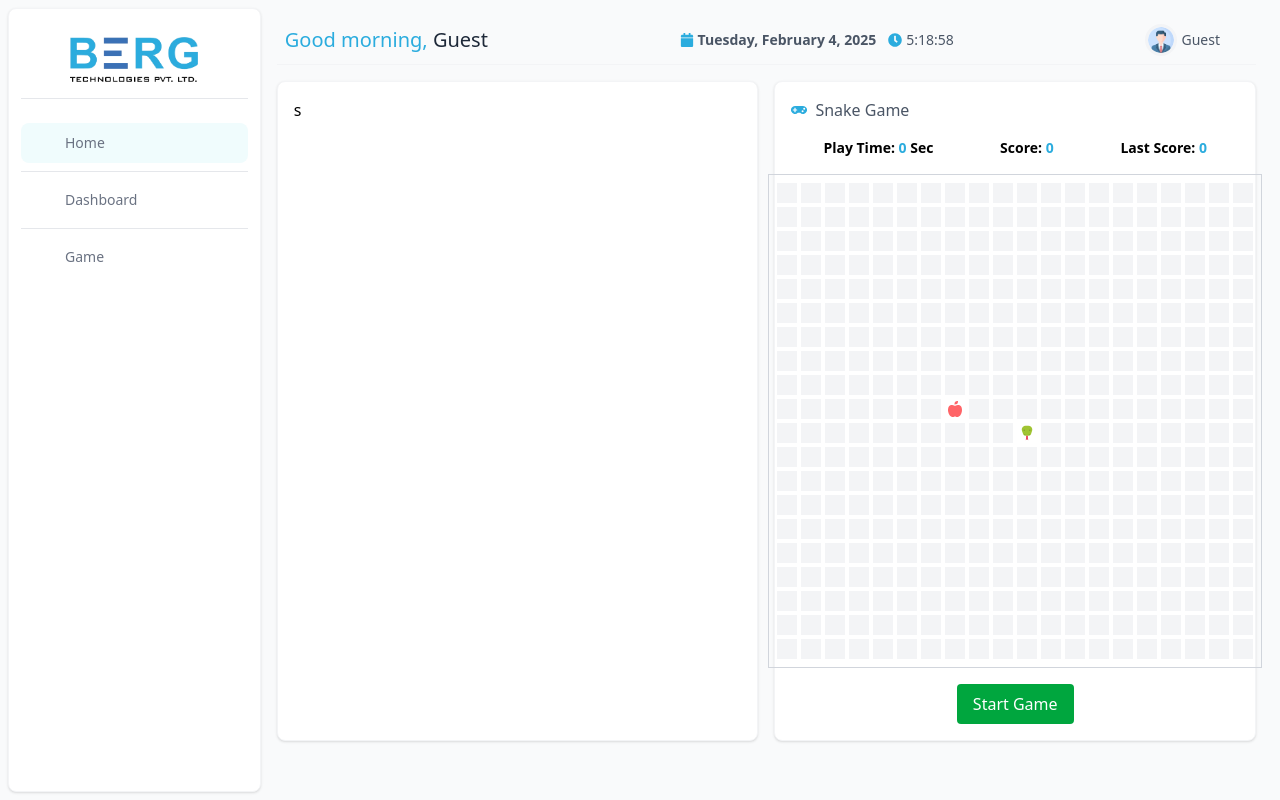
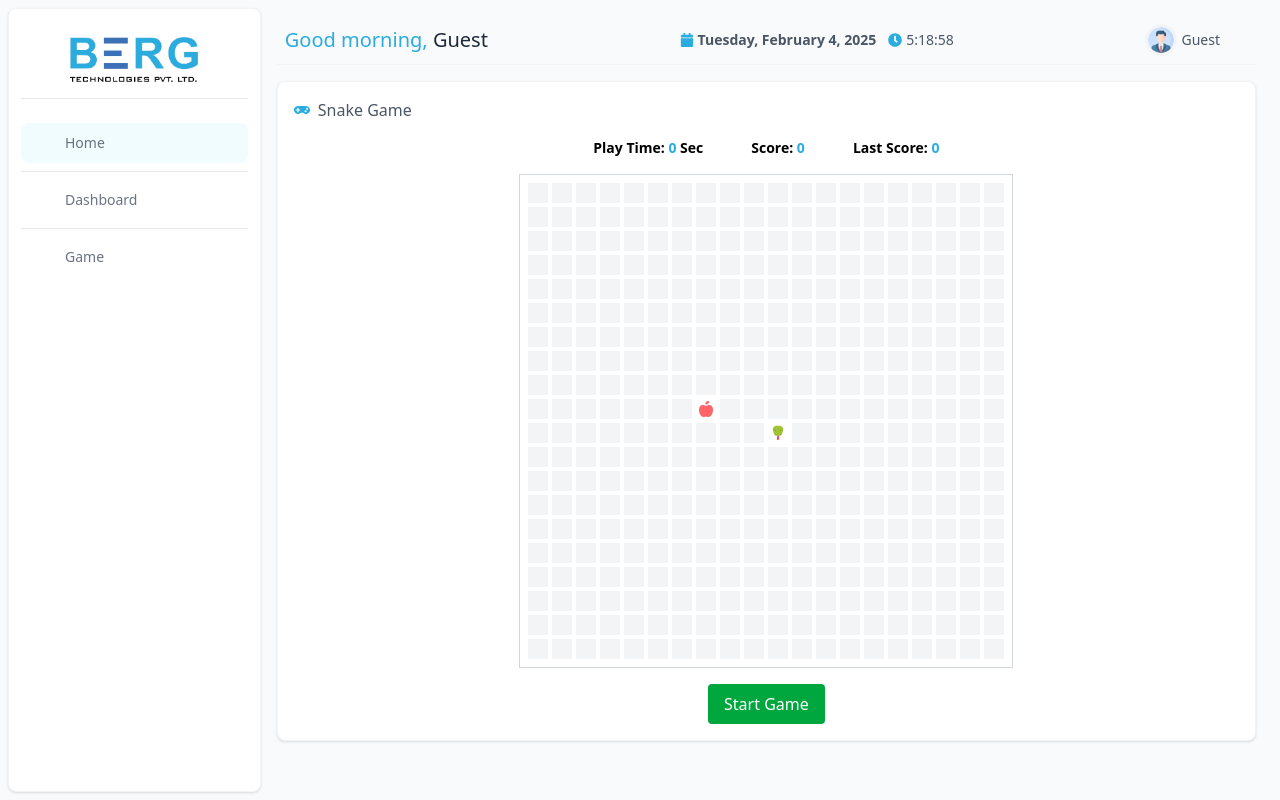
Before and after one commit to ALU-akash/Anvesana, a React (Vite) app in the folder frontend/: page /game in a window 1280 px wide. Built offline with nearby package versions, Linux system fonts and the light colour scheme; no server answers; some icons are missing.

Commit message:
game layout fixed

```diff
--- a/frontend/src/App.jsx
+++ b/frontend/src/App.jsx
@@ -4,7 +4,7 @@ import ResetPasswordPage from "./pages/ResetPasswordPage";
 import HomePage from "./pages/HomePage";
 import ProfilePage from "./pages/ProfilePage";
 import SignUpPage from "./pages/SignUpPage";
-import SnakeGamePage from "./pages/SnakeGamePage";
+import GamePage from "./pages/gamePage";
 import { UserProvider } from "./firebase/userContext";
 
 function App() {
@@ -17,7 +17,7 @@ function App() {
         <Route path="/reset-password" element={<ResetPasswordPage />} />
         <Route path="/home" element={<HomePage />} />
         <Route path="/profile" element={<ProfilePage />} />
-        <Route path="/game" element={<SnakeGamePage />} />
+        <Route path="/game" element={<GamePage />} />
       </Routes>
     </Router>
     </UserProvider>
--- a/frontend/src/components/SnakeBoard.jsx
+++ b/frontend/src/components/SnakeBoard.jsx
@@ -112,7 +112,7 @@ const SnakeGamePage = () => {
 
   return (
     <div className="flex flex-col items-center justify-center h-full bg-white text-black">
-      <div className="mb-4 px-8 w-full flex justify-between text-sm font-semibold">
+      <div className="mb-4 px-8 w-full flex justify-center gap-12 text-sm font-semibold">
         <div>Play Time: <span className="text-[#2BACDE]">{playTime}</span> Sec</div>
         <div>Score: <span className="text-[#2BACDE]">{score}</span></div>
         <div>Last Score: <span className="text-[#2BACDE]">{lastScore}</span></div>
--- a/frontend/src/pages/SnakeGamePage.jsx
+++ b/frontend/src/pages/GamePage.jsx
@@ -4,7 +4,7 @@ import Sidebar from "../components/Sidebar";
 import Navbar from "../components/Navbar";
 import { FaGamepad } from "react-icons/fa";
 
-const SnakeGamePage = () => {
+const GamePage = () => {
   return (
     <div className="h-screen grid grid-cols-5 bg-gray-50 p-2">
       {/* Sidebar */}
@@ -13,19 +13,17 @@ const SnakeGamePage = () => {
       {/* Main Content */}
       <main className="col-span-4 flex flex-col gap-4 h-full py-2 px-4 overflow-y-scroll">
         <Navbar />
-        <div className="grid grid-cols-2 gap-4">
-          <div className="bg-white border border-gray-100 rounded-lg shadow-sm p-4 flex flex-col gap-4">s</div>
+
           <div className="bg-white border border-gray-100 rounded-lg shadow-sm p-4 flex flex-col gap-4">
             <h5 className="flex items-center gap-2 font-medium text-gray-600">
               <FaGamepad className="text-[#2BACDE]" />
               Snake Game
               </h5>
             <SnakeBoard />
-          </div>
         </div>
       </main>
     </div>
   );
 };
 
-export default SnakeGamePage;
+export default GamePage;
```
